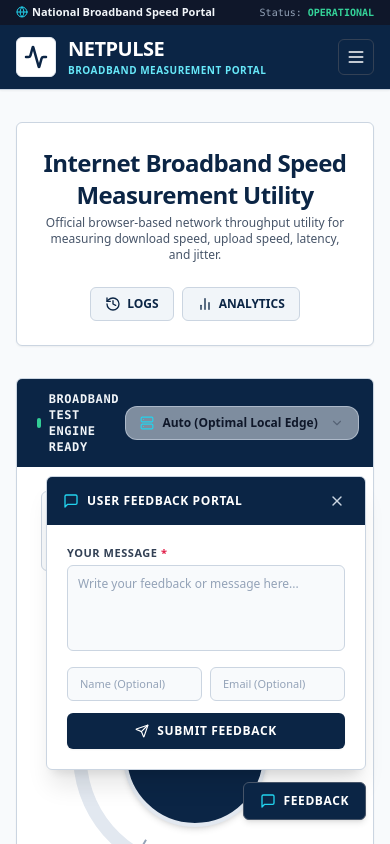
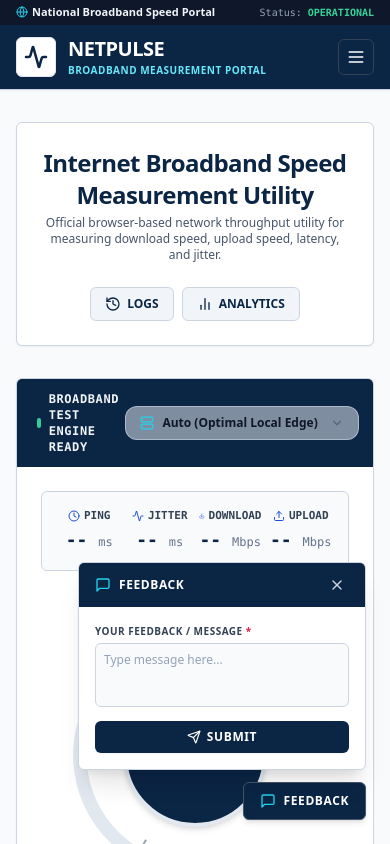
Before and after one commit to AvneeshTripathi72/netpulse, a Next.js app: page / in a window 390 px wide. Shown: the top 844 px of the page. Built offline with nearby package versions, Linux system fonts and the light colour scheme.

Commit message:
Update feedback widget: remove name/email fields, shorten message input, format as compact dialog

```diff
--- a/components/feedback-widget.tsx
+++ b/components/feedback-widget.tsx
@@ -5,8 +5,6 @@ import { MessageSquare, X, Send, CheckCircle2, AlertCircle } from "lucide-react"
 
 export function FeedbackWidget() {
   const [isOpen, setIsOpen] = useState(false);
-  const [name, setName] = useState("");
-  const [email, setEmail] = useState("");
   const [message, setMessage] = useState("");
   const [loading, setLoading] = useState(false);
   const [submitted, setSubmitted] = useState(false);
@@ -39,8 +37,6 @@ export function FeedbackWidget() {
         method: "POST",
         headers: { "Content-Type": "application/json" },
         body: JSON.stringify({
-          name: name.trim() || undefined,
-          email: email.trim() || undefined,
           rating: 5,
           category: "General",
           message: message.trim(),
@@ -74,85 +70,65 @@ export function FeedbackWidget() {
 
   return (
     <div className="fixed bottom-6 right-6 z-50 flex flex-col items-end">
-      {/* Floating Popup Box */}
+      {/* Compact Dialog Box */}
       {isOpen && (
-        <div className="mb-3 w-80 sm:w-96 bg-white rounded-md border border-slate-300 shadow-xl overflow-hidden text-slate-900">
+        <div className="mb-3 w-72 sm:w-80 bg-white rounded-md border border-slate-300 shadow-xl overflow-hidden text-slate-900 animate-fade-in">
           {/* Navy Enterprise Header */}
-          <div className="bg-[#0b2545] text-white px-4 py-3 flex items-center justify-between">
+          <div className="bg-[#0b2545] text-white px-4 py-2.5 flex items-center justify-between">
             <div className="flex items-center gap-2">
               <MessageSquare className="h-4 w-4 text-cyan-400" />
-              <div>
-                <h3 className="text-xs font-bold uppercase tracking-wider">User Feedback Portal</h3>
-              </div>
+              <h3 className="text-xs font-bold uppercase tracking-wider">Feedback</h3>
             </div>
 
             <button
               onClick={handleClose}
               className="p-1 rounded hover:bg-slate-800 text-slate-300 hover:text-white transition-colors"
-              aria-label="Close feedback form"
+              aria-label="Close dialog"
             >
               <X className="h-4 w-4" />
             </button>
           </div>
 
-          <div className="p-5">
+          <div className="p-4">
             {submitted ? (
               /* Success State */
-              <div className="py-4 text-center space-y-3">
-                <div className="flex h-10 w-10 items-center justify-center rounded-full bg-emerald-50 text-emerald-600 border border-emerald-200 mx-auto">
+              <div className="py-3 text-center space-y-2">
+                <div className="flex h-9 w-9 items-center justify-center rounded-full bg-emerald-50 text-emerald-600 border border-emerald-200 mx-auto">
                   <CheckCircle2 className="h-5 w-5" />
                 </div>
-                <h4 className="text-sm font-bold text-[#0b2545]">Feedback Submitted</h4>
-                <p className="text-xs text-slate-600 leading-relaxed">
-                  Your message has been sent successfully to the portal team.
+                <h4 className="text-xs font-bold text-[#0b2545]">Feedback Sent!</h4>
+                <p className="text-[11px] text-slate-600 leading-relaxed">
+                  Thank you for your feedback.
                 </p>
                 <button
                   onClick={handleReset}
-                  className="mt-2 px-4 py-2 rounded-md bg-[#0b2545] hover:bg-[#133c6d] text-white text-xs font-bold"
+                  className="mt-1 px-3 py-1.5 rounded-md bg-[#0b2545] hover:bg-[#133c6d] text-white text-[11px] font-bold"
                 >
-                  Send Another Note
+                  Send Another
                 </button>
               </div>
             ) : (
-              /* Clean Form Body */
-              <form onSubmit={handleSubmit} className="space-y-3 text-xs">
+              /* Clean Form Body: Message Only */
+              <form onSubmit={handleSubmit} className="space-y-2.5 text-xs">
                 {errorMsg && (
-                  <div className="p-2.5 rounded bg-rose-50 border border-rose-200 text-rose-700 text-[11px] flex items-center gap-2">
-                    <AlertCircle className="h-4 w-4 flex-shrink-0" />
+                  <div className="p-2 rounded bg-rose-50 border border-rose-200 text-rose-700 text-[11px] flex items-center gap-1.5">
+                    <AlertCircle className="h-3.5 w-3.5 flex-shrink-0" />
                     <span>{errorMsg}</span>
                   </div>
                 )}
 
-                {/* Feedback Message Textarea */}
+                {/* Short Compact Textarea */}
                 <div className="space-y-1">
-                  <label className="text-[11px] font-bold uppercase tracking-wider text-slate-700">
-                    Your Message <span className="text-rose-600">*</span>
+                  <label className="text-[10px] font-bold uppercase tracking-wider text-slate-700">
+                    Your Feedback / Message <span className="text-rose-600">*</span>
                   </label>
                   <textarea
                     required
-                    rows={4}
+                    rows={2.5}
                     value={message}
                     onChange={(e) => setMessage(e.target.value)}
-                    placeholder="Write your feedback or message here..."
-                    className="w-full rounded-md bg-slate-50 border border-slate-300 p-2.5 text-xs text-slate-900 placeholder:text-slate-400 focus:outline-none focus:border-[#0b2545] resize-none"
-                  />
-                </div>
-
-                {/* Name & Email Inputs (Optional) */}
-                <div className="grid grid-cols-2 gap-2">
-                  <input
-                    type="text"
-                    value={name}
-                    onChange={(e) => setName(e.target.value)}
-                    placeholder="Name (Optional)"
-                    className="w-full rounded-md bg-slate-50 border border-slate-300 px-3 py-2 text-[11px] text-slate-900 placeholder:text-slate-400 focus:outline-none focus:border-[#0b2545]"
-                  />
-                  <input
-                    type="email"
-                    value={email}
-                    onChange={(e) => setEmail(e.target.value)}
-                    placeholder="Email (Optional)"
-                    className="w-full rounded-md bg-slate-50 border border-slate-300 px-3 py-2 text-[11px] text-slate-900 placeholder:text-slate-400 focus:outline-none focus:border-[#0b2545]"
+                    placeholder="Type message here..."
+                    className="w-full rounded-md bg-slate-50 border border-slate-300 p-2 text-xs text-slate-900 placeholder:text-slate-400 focus:outline-none focus:border-[#0b2545] resize-none h-16"
                   />
                 </div>
 
@@ -160,14 +136,14 @@ export function FeedbackWidget() {
                 <button
                   type="submit"
                   disabled={loading}
-                  className="w-full flex items-center justify-center gap-2 py-2.5 rounded-md bg-[#0b2545] hover:bg-[#133c6d] text-white font-bold text-xs uppercase tracking-wider shadow-sm disabled:opacity-50"
+                  className="w-full flex items-center justify-center gap-1.5 py-2 rounded-md bg-[#0b2545] hover:bg-[#133c6d] text-white font-bold text-xs uppercase tracking-wider shadow-sm disabled:opacity-50"
                 >
                   {loading ? (
                     "Sending..."
                   ) : (
                     <>
                       <Send className="h-3.5 w-3.5" />
-                      Submit Feedback
+                      Submit
                     </>
                   )}
                 </button>
@@ -181,7 +157,7 @@ export function FeedbackWidget() {
       <button
         onClick={() => setIsOpen(!isOpen)}
         className="flex items-center gap-2 px-4 py-2.5 rounded-md bg-[#0b2545] hover:bg-[#133c6d] text-white font-bold text-xs uppercase tracking-wider shadow-md border border-slate-600 transition-all"
-        aria-label="Toggle feedback form"
+        aria-label="Toggle feedback dialog"
       >
         <MessageSquare className="h-4 w-4 text-cyan-400" />
         <span>Feedback</span>
```
